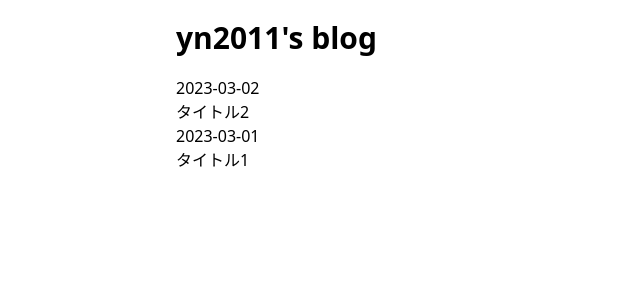
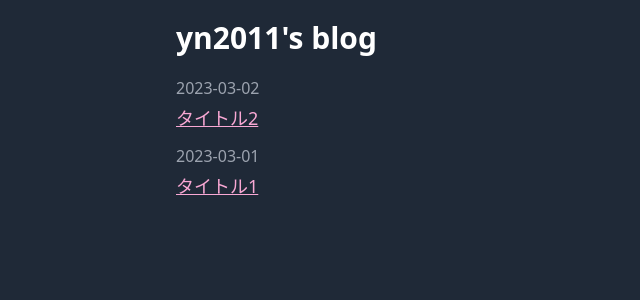
Before and after one commit to pokuwagata/yn2011-blog, a Next.js app: page / in a window 1280 px wide. Shown: the top 300 px of the page, without its empty margins (0-640 px from the left). Built offline with nearby package versions, Linux system fonts and the light colour scheme.

Commit message:
add top page css

```diff
--- a/app/layout.tsx
+++ b/app/layout.tsx
@@ -32,7 +32,7 @@ export default function RootLayout({
 }) {
   return (
     <html lang="en">
-      <body>
+      <body className="bg-gray-800 text-white">
         <div className="mx-auto max-w-[960px] px-4">
           <header className="my-5">
             <h1 className="text-3xl font-bold">
--- a/app/page.tsx
+++ b/app/page.tsx
@@ -18,11 +18,14 @@ export default function Page() {
         {posts.map((post) => {
           const { date, title } = post.data;
           return (
-            <li key={post.slug}>
-              <p>
-                <time>{date}</time>
+            <li className="mb-3" key={post.slug}>
+              <p className="mb-1">
+                <time className="text-gray-400">{date}</time>
               </p>
-              <Link href={`/posts/${encodeURIComponent(post.slug)}`}>
+              <Link
+                className="text-lg text-pink-300 visited:text-pink-700 underline"
+                href={`/posts/${encodeURIComponent(post.slug)}`}
+              >
                 {title}
               </Link>
             </li>
```
